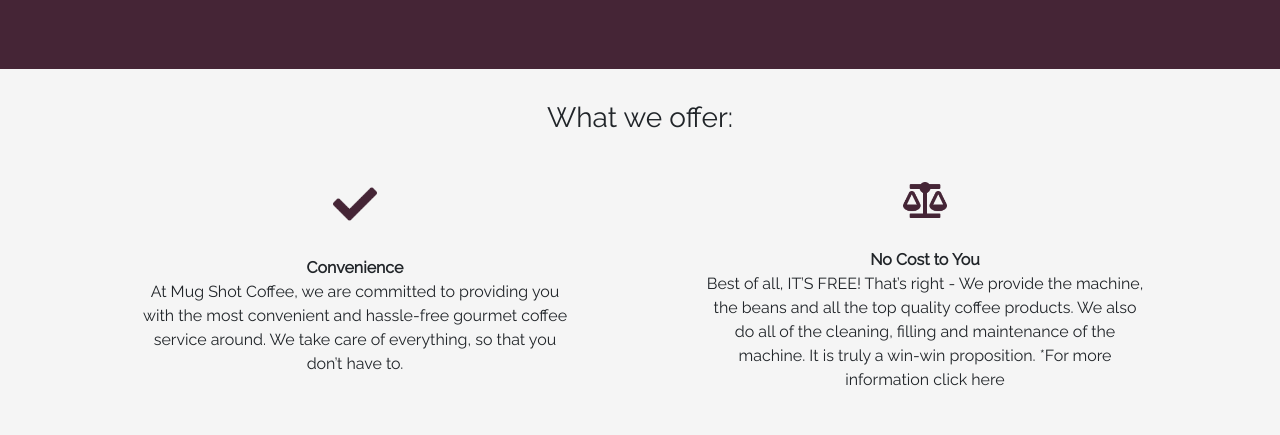
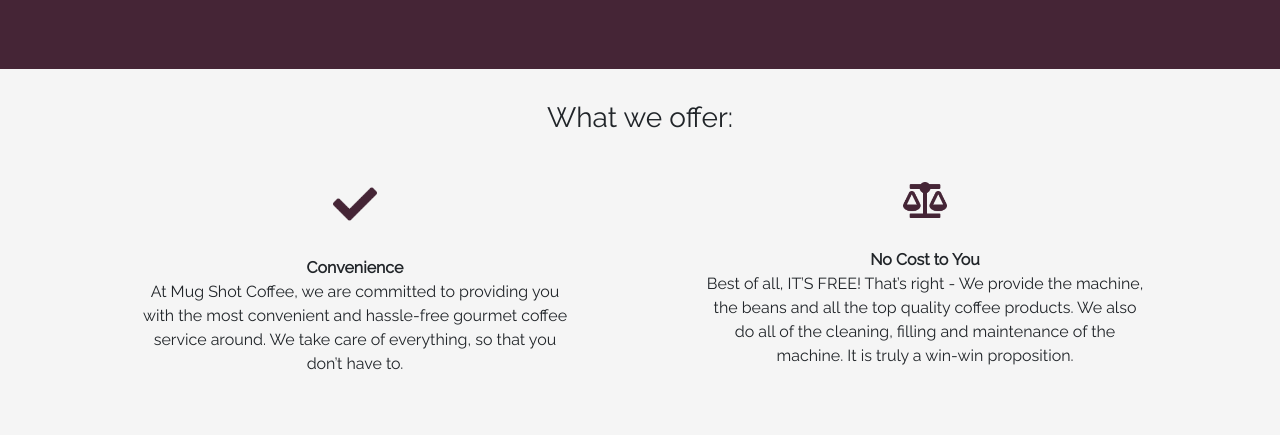
Before and after one commit to rturkdev/rturkdev.github.io, a plain HTML site: page about.html in a window 1280 px wide. Shown: the part 249-684 px from the top of the page. Drawn offline with nearby package versions, Linux system fonts and the light colour scheme.

Commit message:
Remove click here

```diff
--- a/about.html
+++ b/about.html
@@ -51,7 +51,7 @@
           <div class="col-md-6">
             <img src="assets/images/cost.png">
             <p><b>No Cost to You</b><br>
-            Best of all, IT’S FREE! That’s right - We provide the machine, the beans and all the top quality coffee products. We also do all of the cleaning, filling and maintenance of the machine. It is truly a win-win proposition. *For more information click here</p>
+            Best of all, IT’S FREE! That’s right - We provide the machine, the beans and all the top quality coffee products. We also do all of the cleaning, filling and maintenance of the machine. It is truly a win-win proposition.</p>
           </div>
         </div>
 
```
